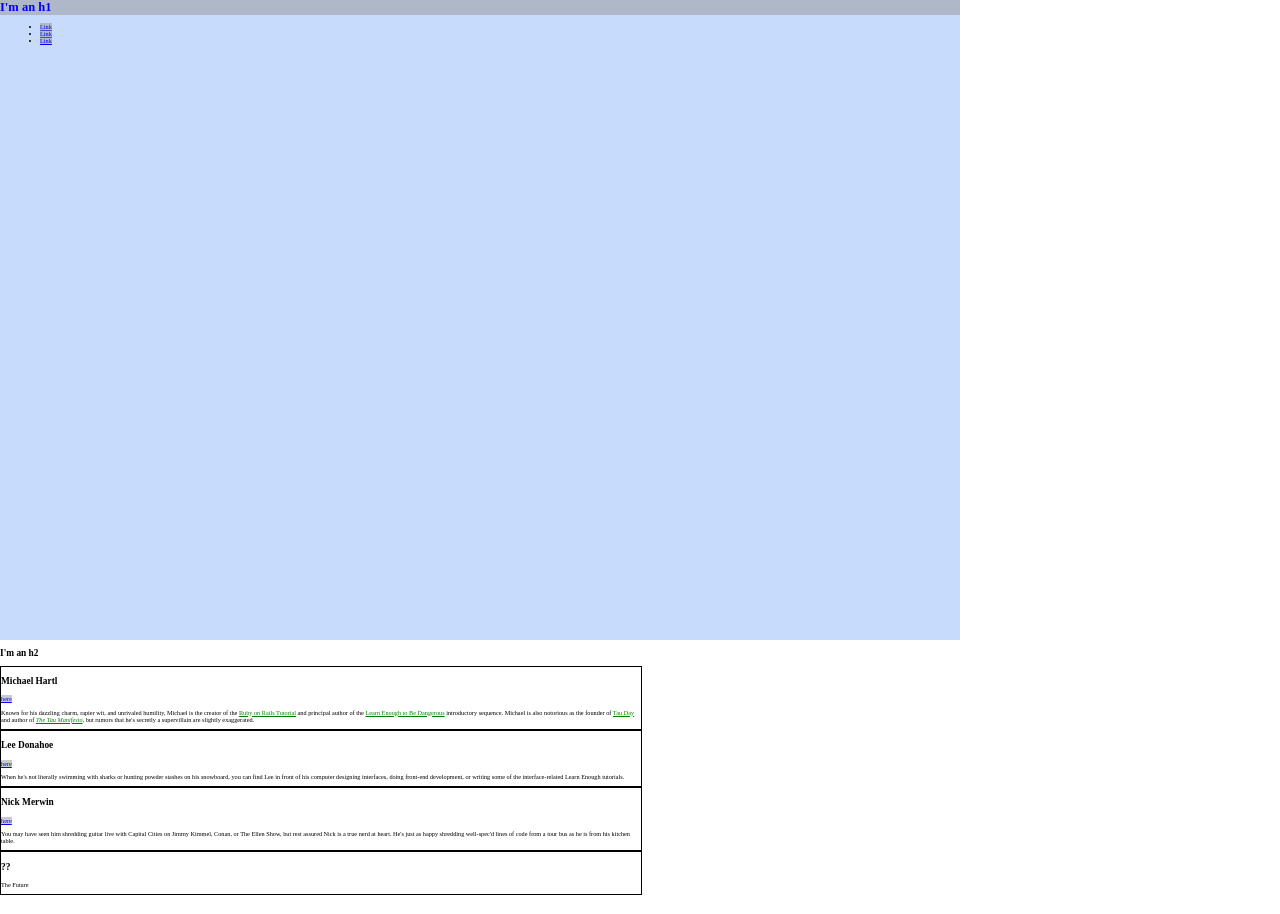
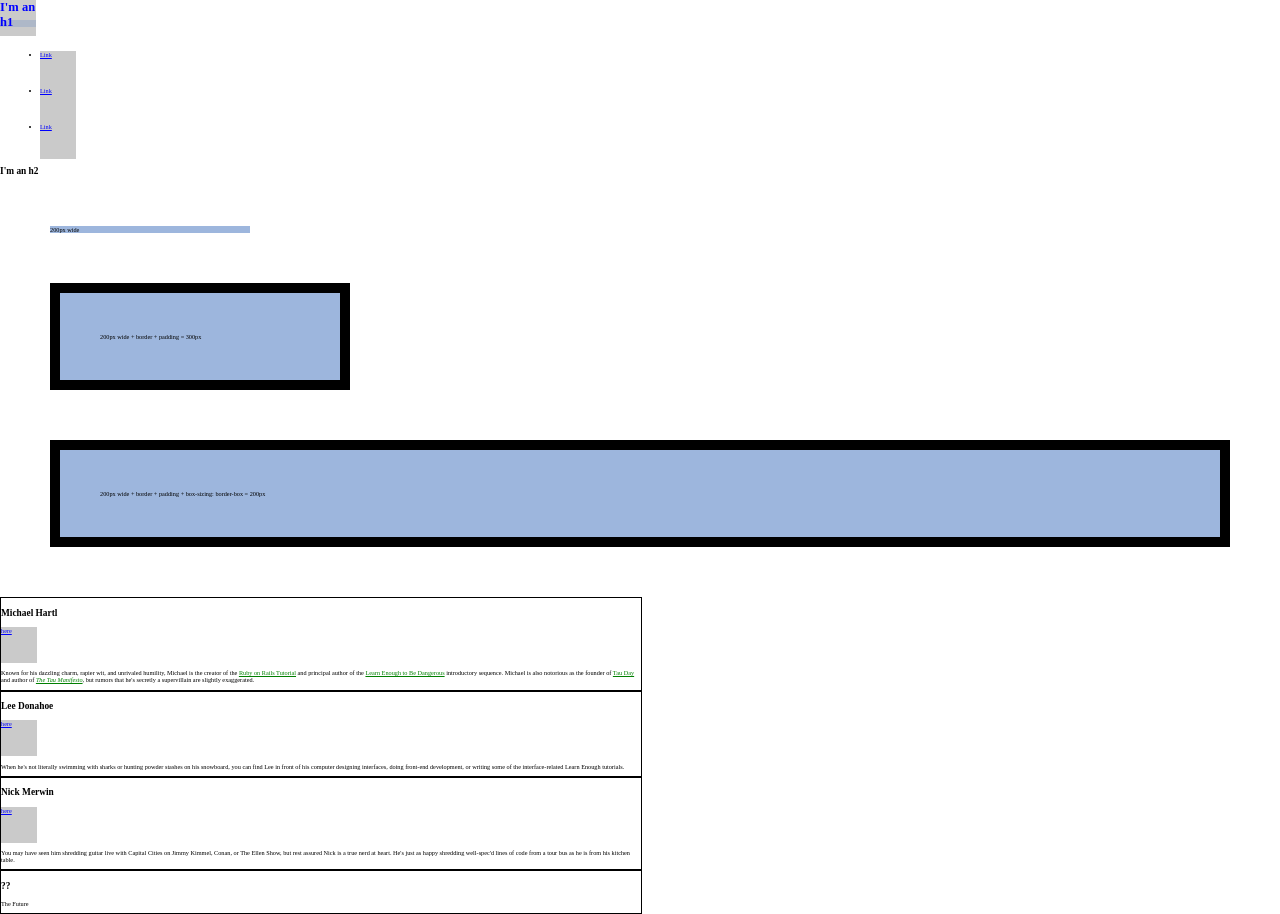
Before and after one commit to gastonkatzuky/gastonkatzuky.github.io, a plain HTML site: page index.html in a window 1280 px wide. Drawn offline with Linux system fonts and the light colour scheme.

Commit message:
finish section 4.2

```diff
--- a/index.html
+++ b/index.html
@@ -22,14 +22,19 @@
 
       .full-hero {
         background-color: #c7dbfc;
-        height: 50vw;
-        width: 75vw;
+        display: inline;
       }
 
       /* SOCIAL STYLES */
       .social-link {
         background: rgba(150, 150, 150, 0.5);
         color: blue;
+        display: inline-block;
+        height: 36px;
+        width: 36px;
+      }
+      .show {
+        display: block;
       }
 
       /* BIO STYLES */
@@ -47,6 +52,23 @@
       .bio-copy a {
         color: green;
       }
+
+    /* TESTING STYLES */
+      .test-box {
+        background: #9db6dd;
+        margin: 50px;
+        width: 200px;
+      }
+      .test-box-nosizing {
+        border: 10px solid #000;
+        padding: 40px;
+      }
+      .test-box-sizing {
+        box-sizing: border-box;
+        top margin: 100px;
+        width: auto;
+      }
+
     </style>
  </head>
   <body>
@@ -57,7 +79,7 @@
           <a href="http://example.com/" class="social-link">Link</a>
         </li>
         <li>
-          <a href="http://example.com/" class="social-link">Link</a>
+          <a href="http://example.com/" class="social-link show">Link</a>
         </li>
         <li>
           <a href="http://example.com/" class="social-link">Link</a>
@@ -65,6 +87,15 @@
       </ul>
     </div>
     <h2>I'm an h2</h2>
+    <div class="test-box">
+      200px wide
+    </div>
+    <div class="test-box test-box-nosizing">
+      200px wide + border + padding = 300px
+    </div>
+    <div class="test-box test-box-nosizing test-box-sizing">
+      200px wide + border + padding + box-sizing: border-box = 200px
+    </div>
     <div class="bio-wrapper">
       <div class="bio-box">
         <h3>Michael Hartl</h3>
```
